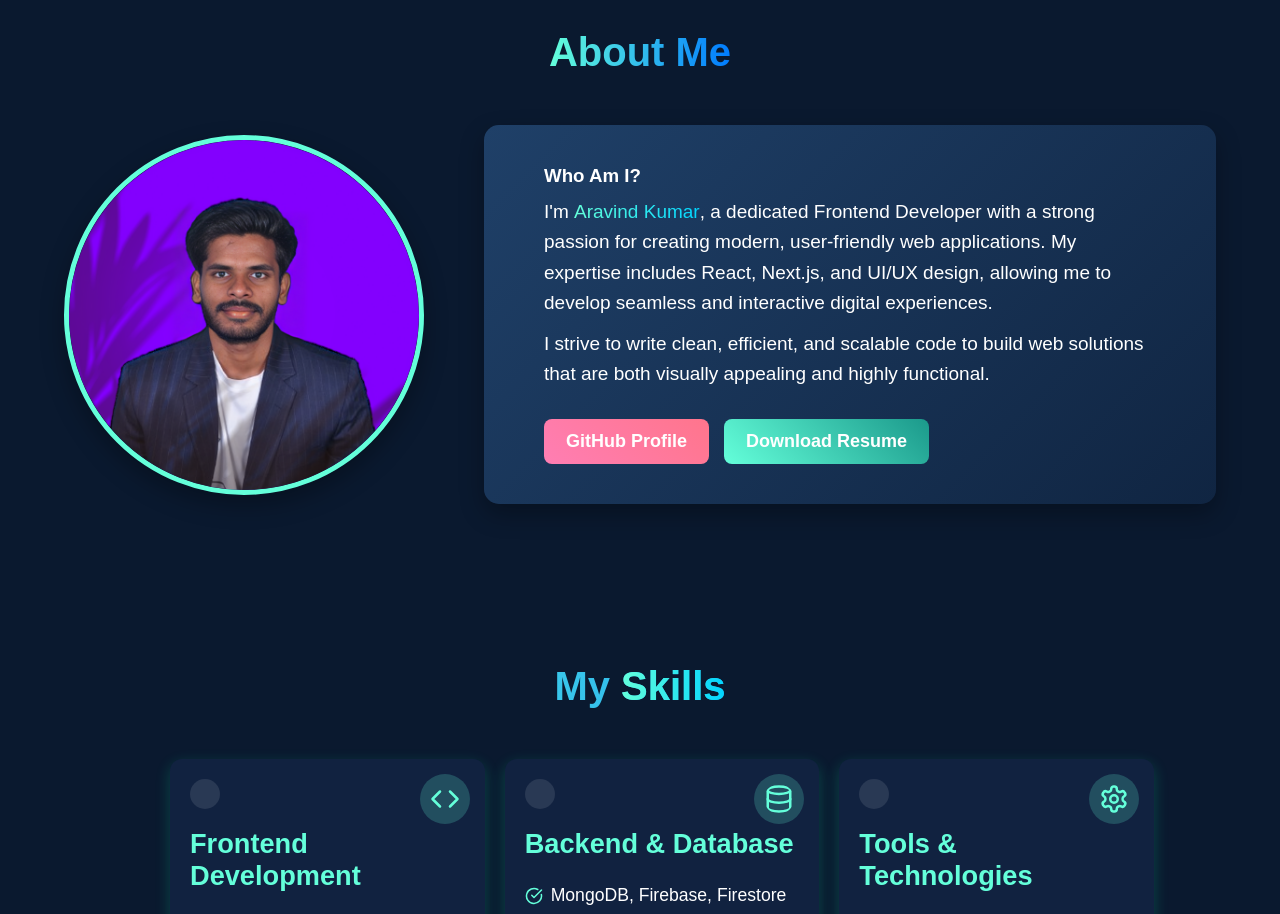
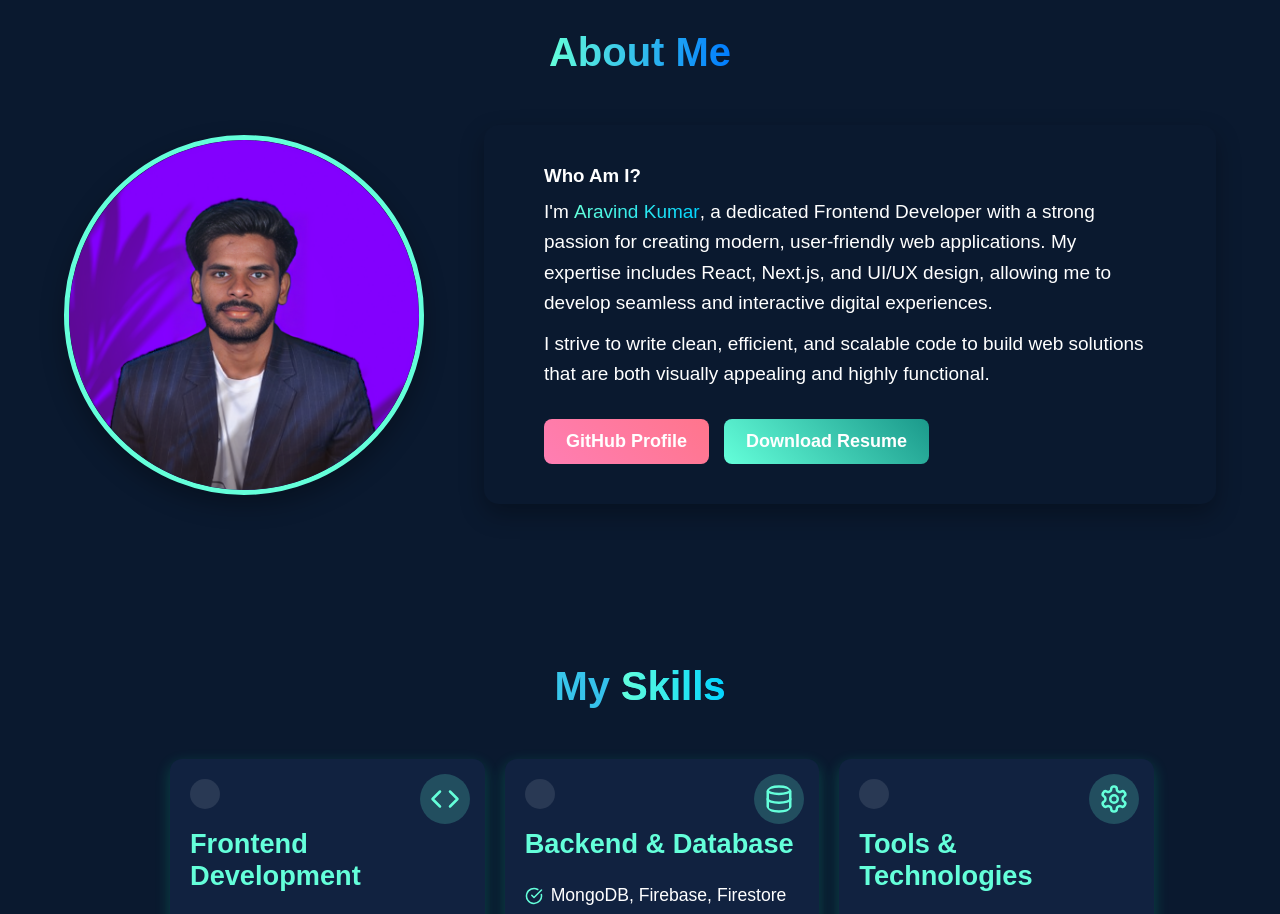
Before and after one commit to Aravind-Kumar1/Portfolio, a React (Vite) app: page / in a window 1280 px wide. Shown: the part 940-1854 px from the top of the page. Built offline with nearby package versions, Linux system fonts and the light colour scheme.

Commit message:
removed root duplication

```diff
--- a/src/App.jsx
+++ b/src/App.jsx
@@ -15,7 +15,7 @@ import "react-toastify/dist/ReactToastify.css";
 const App = () => {
   return (
     <>
-      <ToastContainer /> {/* ✅ Toast container for global notifications */}
+      <ToastContainer /> {/* */}
       <Navbar />
       <Home />
       <About />
--- a/src/styles/about.css
+++ b/src/styles/about.css
@@ -1,11 +1,4 @@
-/* 🌍 Global Styles */
-:root {
-    --primary-bg: #0a192f;
-    --card-bg: linear-gradient(135deg, #1f4068, #102542);
-    --text-color: #ffffff;
-    --accent-color: #64ffda;
-    --hover-color: #ff8c00;
-}
+
 
 .about-section {
     background: var(--primary-bg);
--- a/src/styles/nav.css
+++ b/src/styles/nav.css
@@ -1,10 +1,3 @@
-/* 🌍 Dark Theme Variables */
-:root {
-    --primary-bg: #0a192f;
-    --secondary-bg: #112240;
-    --text-color: #ffffff;
-    --accent-color: #64ffda;
-}
 
 /* 📌 Sticky Navbar */
 .navbar {
```
Also changed, not shown: src/styles/skills.css (+1 -10 lines).
